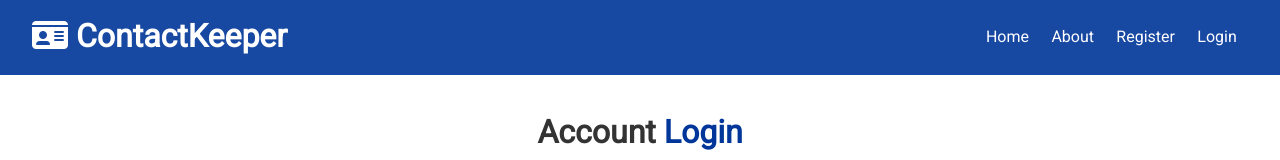
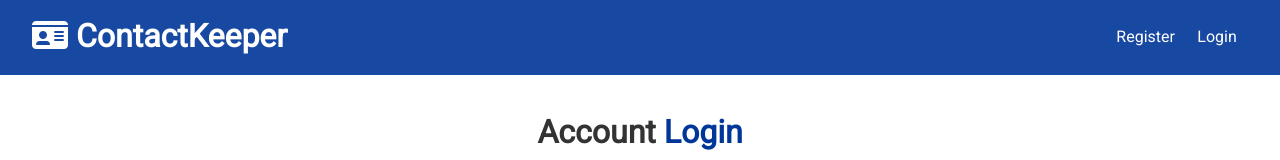
Before and after one commit to CodeAgony/contact_keeper, a React (Create React App) app in the folder client/: page /login in a window 1280 px wide. Shown: the top 160 px of the page. Built offline with nearby package versions, Linux system fonts and the light colour scheme.

Commit message:
Add logout

```diff
--- a/client/src/components/layout/Navbar.js
+++ b/client/src/components/layout/Navbar.js
@@ -1,29 +1,50 @@
-import React from 'react';
+import React, { Fragment, useContext } from 'react';
 import PropTypes from 'prop-types';
 import { Link } from 'react-router-dom';
+import AuthContext from '../../context/auth/authContext';
 
-const Navbar = ({ title, icon }) => (
-	<div className="navbar bg-primary">
-		<h1>
-			<i className={icon} />
-			{title}
-		</h1>
-		<ul>
+const Navbar = ({ title, icon }) => {
+	const authContext = useContext(AuthContext);
+
+	const { isAuthenticated, logout, user } = authContext;
+
+	const onLogout = () => {
+		logout();
+	};
+
+	const authLinks = (
+		<Fragment>
+			<li>Welcome{user && `, ${user.name}`}</li>
 			<li>
-				<Link to="/">Home</Link>
+				<a onClick={onLogout} href="#!">
+					<i className="fas fa-sign-out-alt" />
+					<span className="hide-sm">Logout</span>
+				</a>
 			</li>
-			<li>
-				<Link to="/about">About</Link>
-			</li>
+		</Fragment>
+	);
+
+	const guestLinks = (
+		<Fragment>
 			<li>
 				<Link to="/register">Register</Link>
 			</li>
 			<li>
 				<Link to="/login">Login</Link>
 			</li>
-		</ul>
-	</div>
-);
+		</Fragment>
+	);
+
+	return (
+		<div className="navbar bg-primary">
+			<h1>
+				<i className={icon} />
+				{title}
+			</h1>
+			<ul> {isAuthenticated ? authLinks : guestLinks}</ul>
+		</div>
+	);
+};
 
 Navbar.propTypes = {
 	title: PropTypes.string.isRequired,
--- a/client/src/context/auth/AuthState.js
+++ b/client/src/context/auth/AuthState.js
@@ -91,7 +91,9 @@
 	};
 
 	// Logout
-	const logout = () => console.log('logout');
+	const logout = () => {
+		dispatch({ type: LOGOUT });
+	};
 
 	// Clear Errors
 	const clearErrors = () => dispatch({ type: CLEAR_ERRORS });
--- a/client/src/context/auth/authReducer.js
+++ b/client/src/context/auth/authReducer.js
@@ -28,7 +28,6 @@
 				loading: false,
 				user: null,
 				error: action.payload,
-				test: 'success',
 			};
 		case USER_LOADED:
 			return {
@@ -64,6 +63,15 @@
 				user: null,
 				error: action.payload,
 			};
+		case LOGOUT:
+			localStorage.removeItem('token');
+			return {
+				...state,
+				token: null,
+				isAuthenticated: false,
+				loading: false,
+				user: null,
+			};
 		case CLEAR_ERRORS:
 			return {
 				...state,
```
